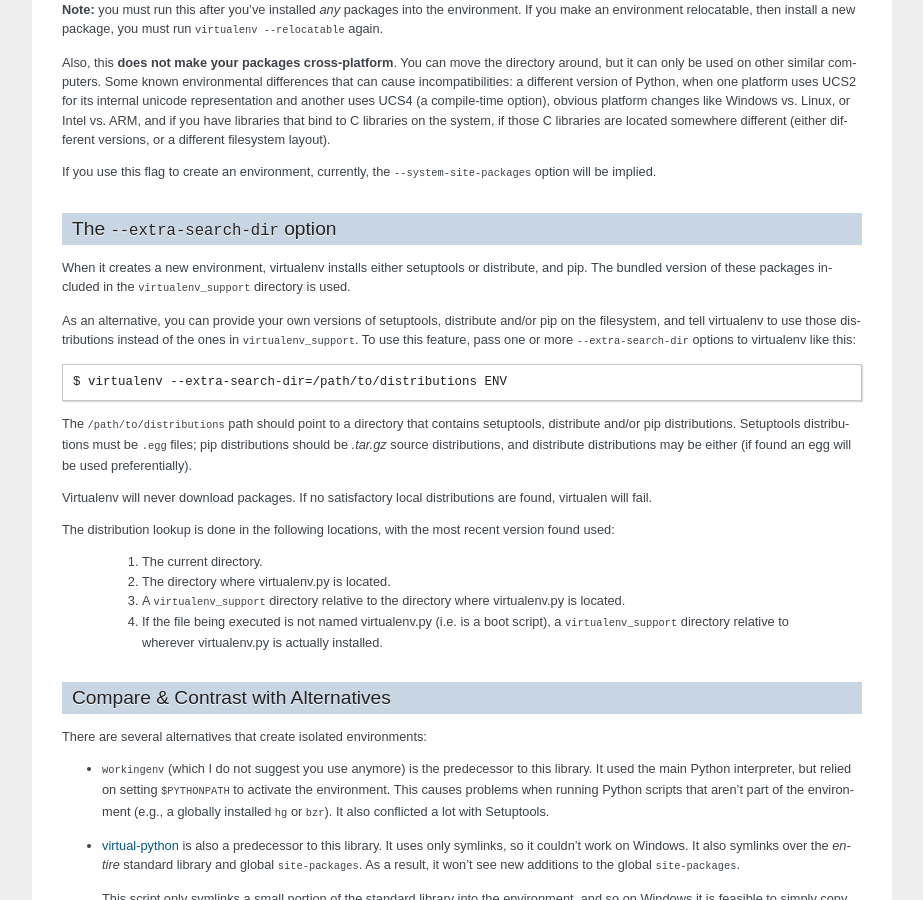
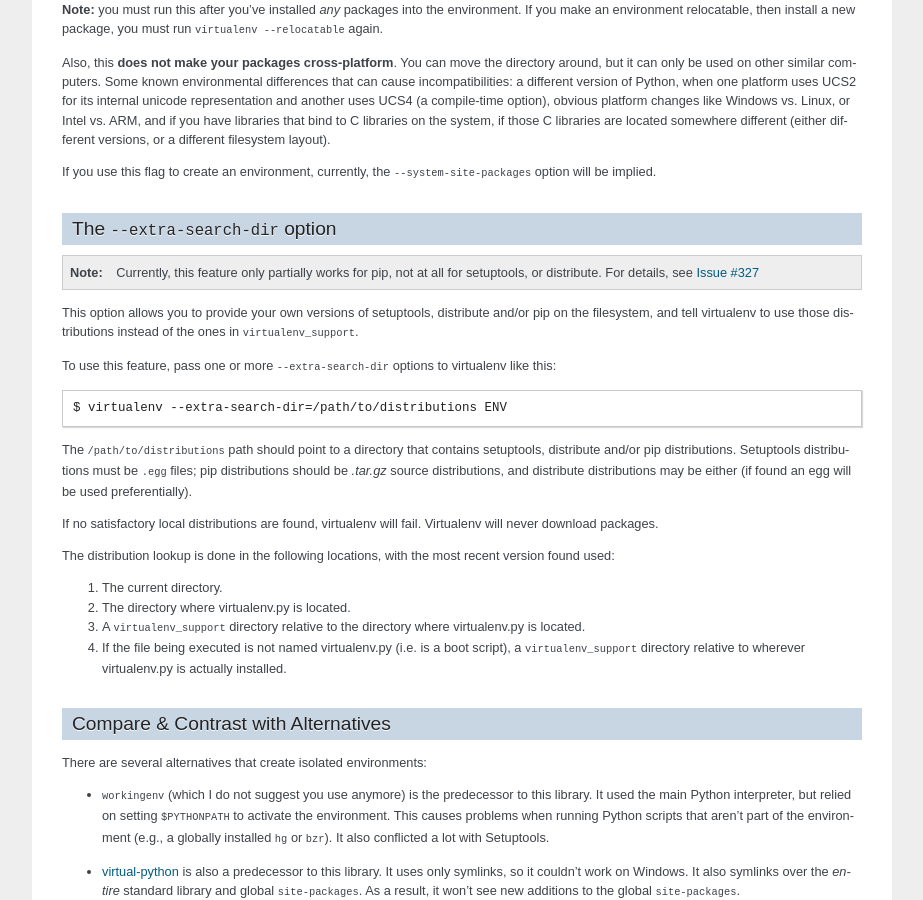
Before and after one commit to pypa/virtualenv, a Sphinx documentation site: the page built from docs/index.rst, in a window 1280 px wide and 900 px high, scrolled down 5948 px. Shown: the whole window, without its empty margins (198-1121 px from the left). Built offline with Sphinx 7.4.7, drawn with Linux system fonts in a browser that asks for light colours.

Commit message:
note that --extra-search-dir is broken

```diff
--- a/docs/index.rst
+++ b/docs/index.rst
@@ -452,14 +452,13 @@ If you use this flag to create an environment, currently, the
 The ``--extra-search-dir`` option
 ---------------------------------
 
-When it creates a new environment, virtualenv installs either setuptools or
-distribute, and pip.  The bundled version of these packages included in the
-``virtualenv_support`` directory is used.
+.. note:: Currently, this feature only partially works for pip, not at all for setuptools, or distribute. For details, see `Issue #327 <https://github.com/pypa/virtualenv/issues/327>`_
 
-As an alternative, you can provide your own versions of setuptools,
+This option allows you to provide your own versions of setuptools,
 distribute and/or pip on the filesystem, and tell virtualenv to use
-those distributions instead of the ones in ``virtualenv_support``.  To
-use this feature, pass one or more ``--extra-search-dir`` options to
+those distributions instead of the ones in ``virtualenv_support``.
+
+To use this feature, pass one or more ``--extra-search-dir`` options to
 virtualenv like this::
 
     $ virtualenv --extra-search-dir=/path/to/distributions ENV
@@ -470,19 +469,18 @@ distributions must be ``.egg`` files; pip distributions should be
 `.tar.gz` source distributions, and distribute distributions may be
 either (if found an egg will be used preferentially).
 
-Virtualenv will never download packages.  If no satisfactory local
-distributions are found, virtualen will fail.
+If no satisfactory local distributions are found, virtualenv will fail. Virtualenv will never download packages.
 
 The distribution lookup is done in the following locations, with the most
 recent version found used:
 
-    #. The current directory.
-    #. The directory where virtualenv.py is located.
-    #. A ``virtualenv_support`` directory relative to the directory where
-       virtualenv.py is located.
-    #. If the file being executed is not named virtualenv.py (i.e. is a boot
-       script), a ``virtualenv_support`` directory relative to wherever
-       virtualenv.py is actually installed.
+#. The current directory.
+#. The directory where virtualenv.py is located.
+#. A ``virtualenv_support`` directory relative to the directory where
+   virtualenv.py is located.
+#. If the file being executed is not named virtualenv.py (i.e. is a boot
+   script), a ``virtualenv_support`` directory relative to wherever
+   virtualenv.py is actually installed.
 
 
 Compare & Contrast with Alternatives
```
